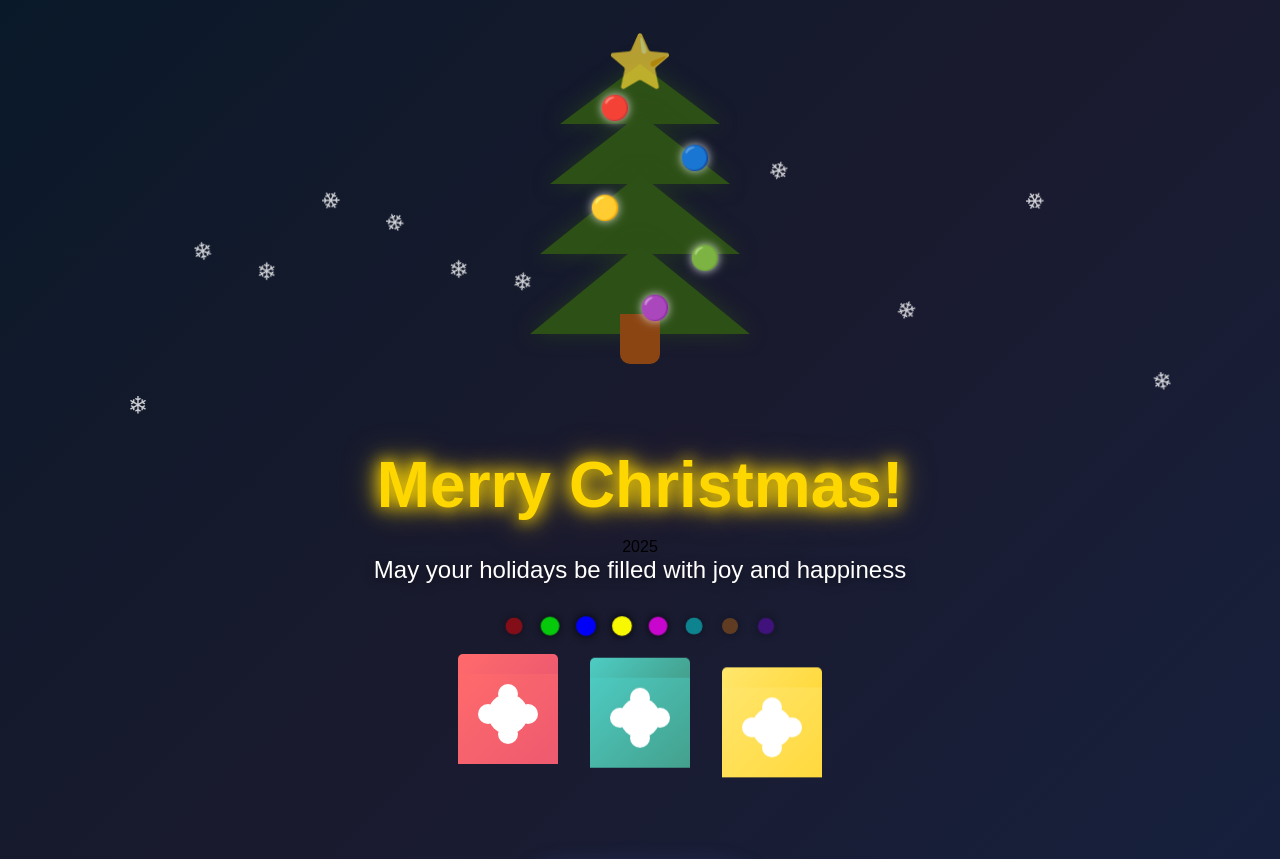
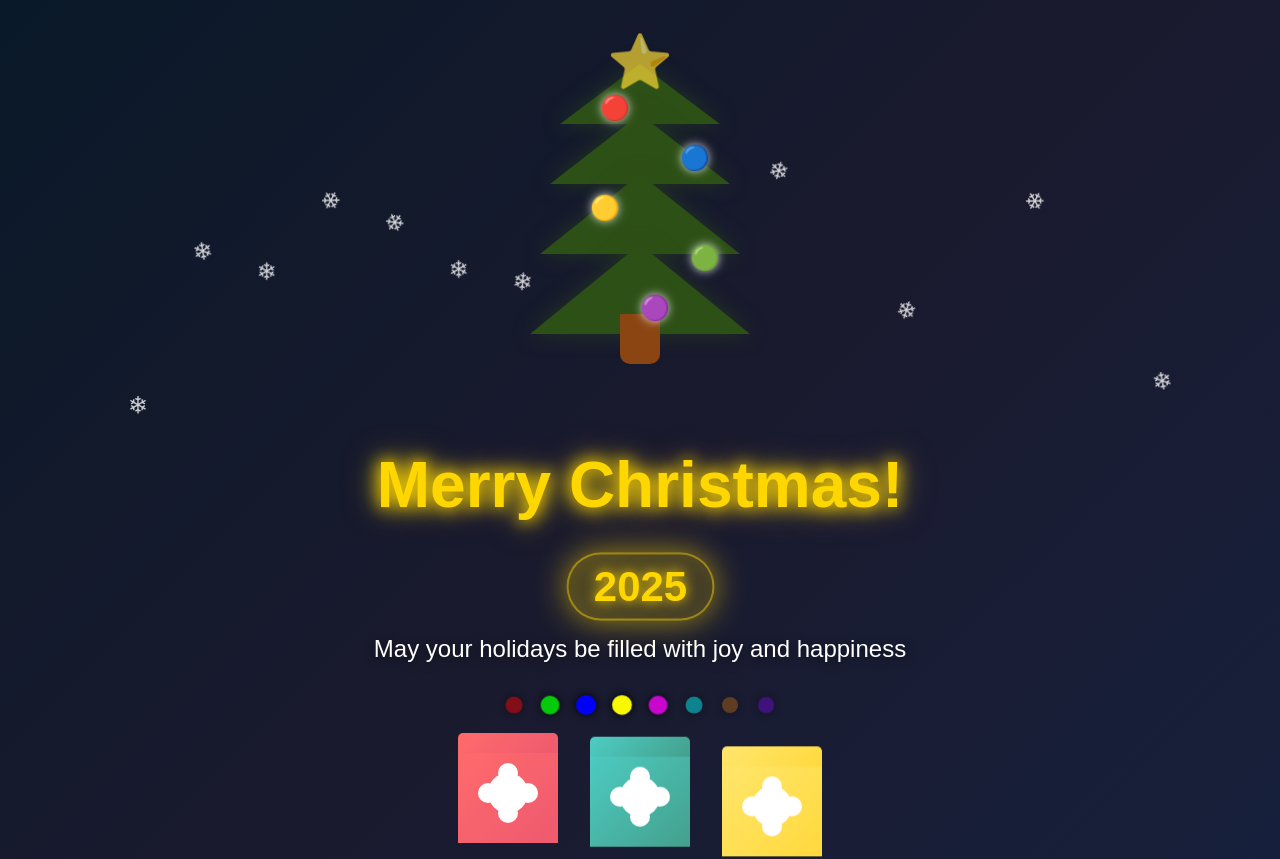
Before and after one commit to TechnologicalJerry/merry-christmas, a plain HTML site: page index.html in a window 1280 px wide. Shown: the top 859 px of the page. Drawn offline with Linux system fonts and the light colour scheme.

Commit message:
Add animated year badge styles
Introduced .year-badge CSS class with gold-themed styling and a pulsing animation to highlight year badges. This enhances visual emphasis for year indicators in the UI.

```diff
--- a/index.css
+++ b/index.css
@@ -211,6 +211,41 @@ body {
     text-shadow: 0 2px 10px rgba(0, 0, 0, 0.5);
 }
 
+/* Year Badge */
+.year-badge {
+    display: inline-block;
+    font-size: 2.5rem;
+    font-weight: bold;
+    color: #ffd700;
+    background: linear-gradient(135deg, rgba(255, 215, 0, 0.2), rgba(255, 215, 0, 0.1));
+    padding: 0.5rem 1.5rem;
+    border-radius: 50px;
+    border: 2px solid rgba(255, 215, 0, 0.5);
+    margin: 1rem 0;
+    text-shadow:
+        0 0 10px rgba(255, 215, 0, 0.8),
+        0 0 20px rgba(255, 215, 0, 0.6);
+    animation: yearPulse 2s ease-in-out infinite;
+    box-shadow:
+        0 0 20px rgba(255, 215, 0, 0.4),
+        inset 0 0 20px rgba(255, 215, 0, 0.1);
+}
+
+@keyframes yearPulse {
+    0%, 100% {
+        transform: scale(1);
+        box-shadow:
+            0 0 20px rgba(255, 215, 0, 0.4),
+            inset 0 0 20px rgba(255, 215, 0, 0.1);
+    }
+    50% {
+        transform: scale(1.05);
+        box-shadow:
+            0 0 30px rgba(255, 215, 0, 0.6),
+            inset 0 0 30px rgba(255, 215, 0, 0.2);
+    }
+}
+
 /* Christmas Lights */
 .lights {
     display: flex;
```
